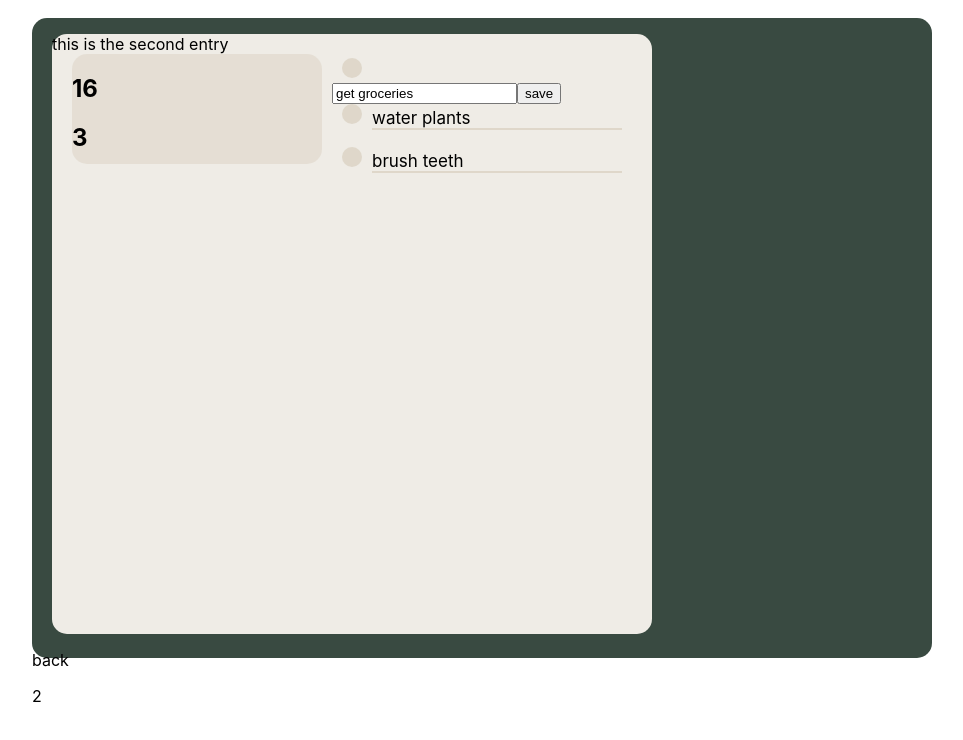
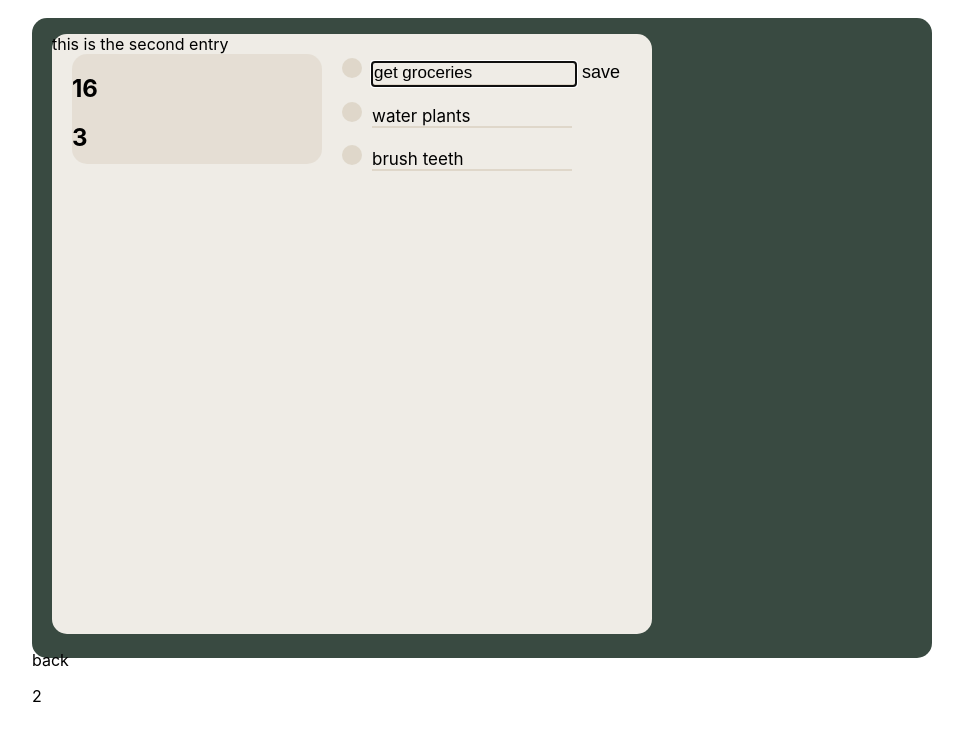
Before and after one commit to samuelmanor/aden-react-node, a React (Create React App) app: page / in a window 1280 px wide. Both pictures are taken after a click on the element "get groceries". Shown: the top 740 px of the page, without its empty margins (232-1195 px from the left). Built offline with nearby package versions, Linux system fonts and the light colour scheme; data requests are answered from the project's data file.

Commit message:
improved todo function, styling

```diff
--- a/src/components/ToDo.js
+++ b/src/components/ToDo.js
@@ -1,4 +1,4 @@
-import React, { useState } from "react";
+import React, { useState, useEffect } from "react";
 
 function ToDo({ id, task, completed, handleUpdate }) {
     const [editingState, setEditingState] = useState(false);
@@ -30,26 +30,58 @@ function ToDo({ id, task, completed, handleUpdate }) {
             marginTop: 0,
             marginLeft: 10,
             borderBottom: '2px solid rgba(219, 210, 195, 0.8)',
-            width: 250,
+            width: 200,
             fontSize: 17,
+        },
+
+        task: {
+            display: 'inline-block',
+            marginLeft: 10,
+            marginBottom: 16,
+        },
+
+        input: {
+            border: 'none',
+            borderBottom: '2px solid rgba(219, 210, 195, 0.8)',
+            backgroundColor: 'transparent',
+            width: 200,
+            fontSize: 17,
+        },
+
+        button: {
+            border: 'none',
+            backgroundColor: 'transparent',
+            fontSize: 18,
         }
     };
 
     function updateTask() {
-        handleUpdate(id, 'task', taskText);
-        setEditingState(false);
-    }
+        if (taskText === '') {
+            const input = document.getElementById('text-box');
+            input.placeholder = 'cannot be blank!';         // OR: delete whole task and replace with plus button for adding new one
+        } else {
+            handleUpdate(id, 'task', taskText);
+            setEditingState(false);
+        }
+    };
+
+    useEffect(() => {
+        const input = document.getElementById('text-box');
+        if (input) {
+            input.focus();
+        }
+    }, [editingState])
 
     return (
         <div>
             {completed ? <div style={toDoStyle.done}onClick={() => handleUpdate(id, 'state', false)}></div> : <div style={toDoStyle.notDone} onClick={() => handleUpdate(id, 'state', true)}></div>}
-            {/* <p style={toDoStyle.p}>{task}</p> */}
+
             {editingState ?
-            <div>
-                <input type='text' value={taskText} onChange={(e) => setTaskText(e.target.value)} />
-                <button onClick={updateTask}>save</button>
+            <div style={toDoStyle.task}>
+                <input style={toDoStyle.input} type='text' id='text-box' value={taskText} onChange={(e) => setTaskText(e.target.value)} />
+                <button style={toDoStyle.button} onClick={updateTask}>save</button>
             </div>
-            : <p onClick={() => setEditingState(editingState => !editingState)} style={toDoStyle.p}>{task}</p>}
+            : <p onClick={() => setEditingState(true)} style={toDoStyle.p}>{task}</p>}
         </div>
     );
 };
```
